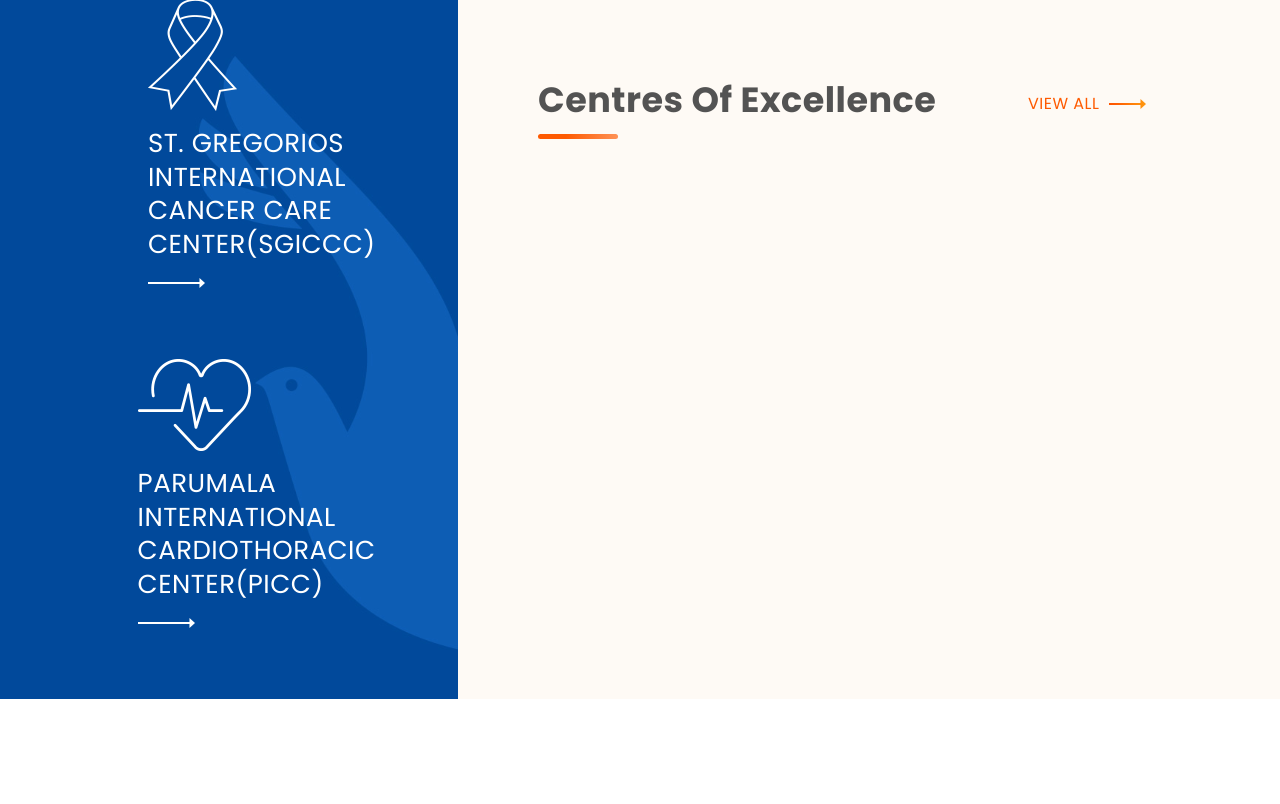
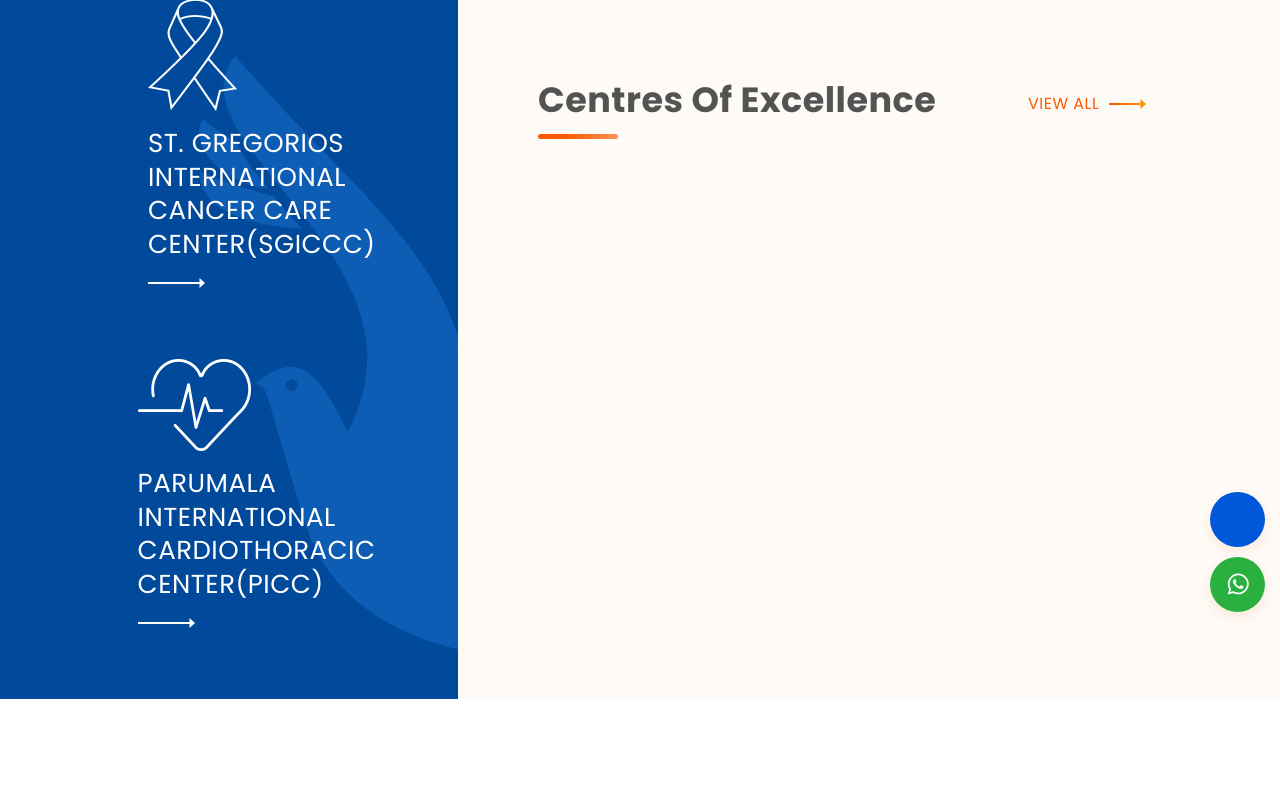
Before and after one commit to dilshad-shibin/parumala-final, a PHP site: page /index.php in a window 1280 px wide. Shown: the part 88-892 px from the top of the page. Run offline with PHP 8.4, Linux system fonts and the light colour scheme; some libraries are stand-ins or nearby versions.

Commit message:
right side icons and scropptop btn aded

```diff
--- a/assets/css/responsive.css
+++ b/assets/css/responsive.css
@@ -673,6 +673,9 @@
     .mng-details .mng-text{
         text-align: center;
     }
+    #scrollUp{
+        right: 5%;
+    }
 
 }
 
--- a/assets/css/style.css
+++ b/assets/css/style.css
@@ -19,6 +19,10 @@
 18. IP & OP CSS
 19. Health Checkup CSS
 20. Appointment CSS
+21. Insurance CSS
+22. Popup CSS
+23. SCROLL TO TOP
+24. RIDE SIDE ICONS
 ***************************************************/
 
 
@@ -3846,3 +3850,122 @@ a {
 .panel-menu #mm0.mmpanel a:not(.mm-close){
     font-weight: 600;
 }
+
+/***********************
+23. SCROLL TO TOP
+************************/
+#scrollUp {
+    position: fixed;
+    right: 1%;
+    bottom: 3%;
+    height: 40px;
+    width: 40px;
+    line-height: 40px;
+    border-radius: 3px;
+    background-color: #660e0f;
+    text-align: center;
+    cursor: pointer;
+    z-index: 500;
+    display: none;
+    background: linear-gradient(
+        90deg, rgba(254,90,1,1) 0%, rgba(254,90,1,1) 35%, rgba(254,90,1,1) 35%, rgba(254,90,1,0.6502976190476191) 100%);
+}
+
+#scrollUp > i {
+    font-size: 24px;
+    line-height: 38px;
+    display: block;
+    color: #fff;
+}
+
+#scrollUp svg{
+    color: #fff;
+    font-size: 18px;
+}
+
+#scrollUp:hover {
+    -webkit-transform: translateY(-3px);
+    transform: translateY(-3px);
+}
+
+/***********************
+24. RIDE SIDE ICONS
+************************/
+.cont_link_box {
+    z-index: 100;
+    position: fixed;
+    right: 15px;
+    top: 80%;
+    transform: translateY(-50%);
+    width: 50px;
+    display: inline-block;
+}
+
+.callnow_inte {
+    margin-bottom: 10px;
+    z-index: 100;
+    position: relative;
+    width: 55px;
+    height: 55px;
+    border-radius: 50%;
+    background: #0057d9;
+    display: -webkit-box;
+    display: -ms-flexbox;
+    display: flex;
+    -webkit-box-align: center;
+    -ms-flex-align: center;
+    align-items: center;
+    -webkit-box-pack: center;
+    -ms-flex-pack: center;
+    justify-content: center;
+    text-align: center;
+    font-size: 24px;
+    color: #fff;
+    right: 0;
+    bottom: 0;
+    float: right;
+    -webkit-box-shadow: 0 5px 12px 0 rgb(218 88 0 / 10%);
+    box-shadow: 0 5px 12px 0 rgb(218 88 0 / 10%);
+}
+
+.callnow_inte:hover {
+    background: #0448af;
+    color: #fff;
+}
+
+.whatsapp_inte {
+    z-index: 100;
+    position: relative;
+    width: 55px;
+    height: 55px;
+    border-radius: 50%;
+    background: #2ab03f;
+    display: -webkit-box;
+    display: -ms-flexbox;
+    display: flex;
+    -webkit-box-align: center;
+    -ms-flex-align: center;
+    align-items: center;
+    -webkit-box-pack: center;
+    -ms-flex-pack: center;
+    justify-content: center;
+    text-align: center;
+    font-size: 24px;
+    color: #fff;
+    right: 0;
+    bottom: 0;
+    float: right;
+    -webkit-box-shadow: 0 5px 12px 0 rgb(218 88 0 / 10%);
+    box-shadow: 0 5px 12px 0 rgb(218 88 0 / 10%);
+}
+
+.whatsapp_inte:hover {
+    background: #00df23;
+    color: #fff;
+}
+
+.whatsapp_inte i {
+    position: relative;
+    top: -1px;
+    left: 1px;
+}
--- a/header/header.php
+++ b/header/header.php
@@ -1,3 +1,8 @@
+<!--====== Scroll To Top Area Start ======-->
+<div id="scrollUp" title="Scroll To Top">
+    <i class="fa fa-angle-up"></i>
+</div>
+
 <!-- Mobile menu / Header -->
 <nav class="panel-menu mobile-main-menu">
     <ul>
@@ -189,3 +194,13 @@
         </div>
     </div>
 </div>
+
+<!-- Right Side Icos -->
+<div class="cont_link_box">
+    <a id="" href="tel:+914792317000" class="callnow_inte" target="">
+        <i class="fas fa-phone-alt"></i>
+    </a>
+    <a id="" href="https://wa.me/+914792317000" class="whatsapp_inte" target="_blank">
+        <i class="fab fa-whatsapp"></i>
+    </a>
+</div>
```
Also changed, not shown: assets/js/custom.js (+22 -9 lines).
